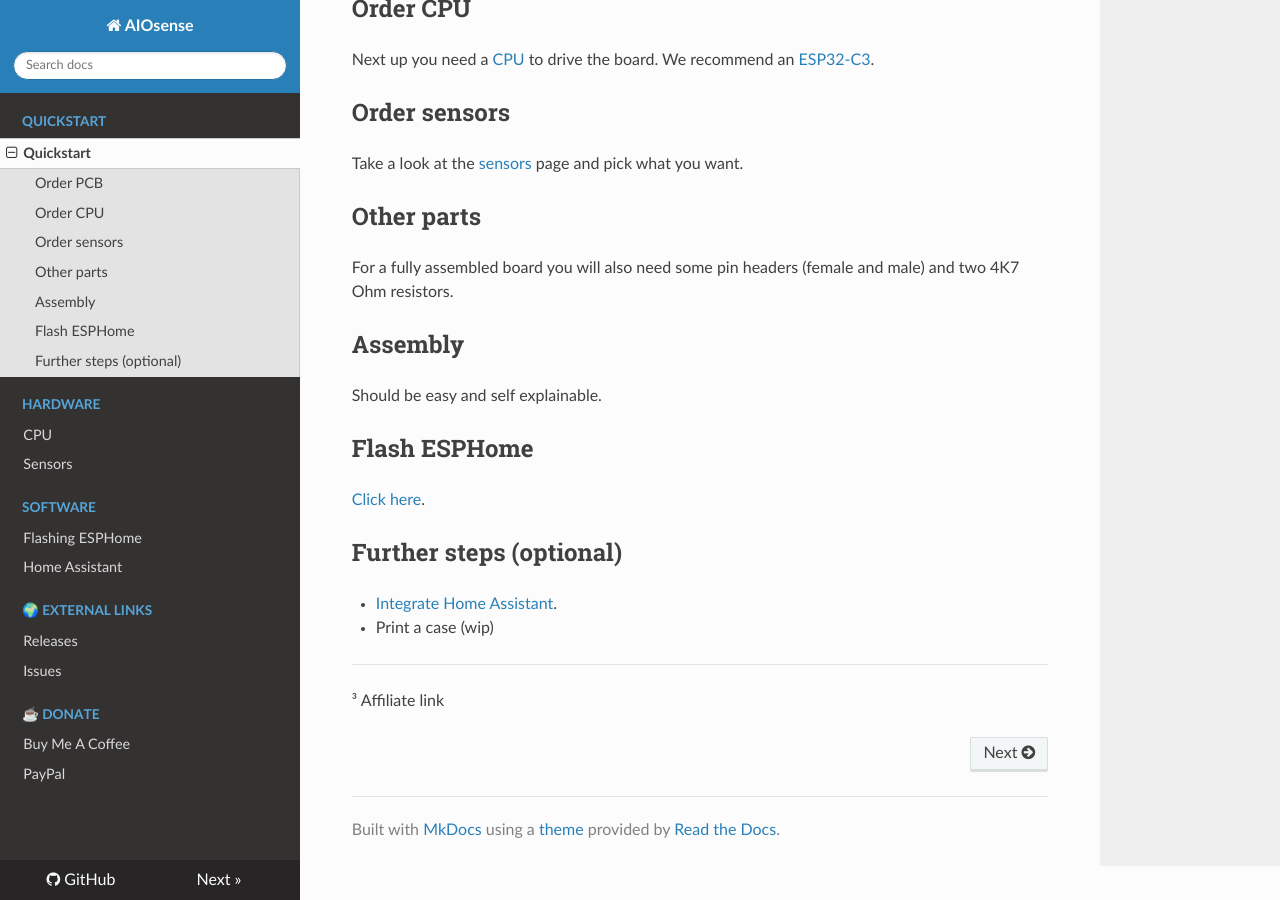
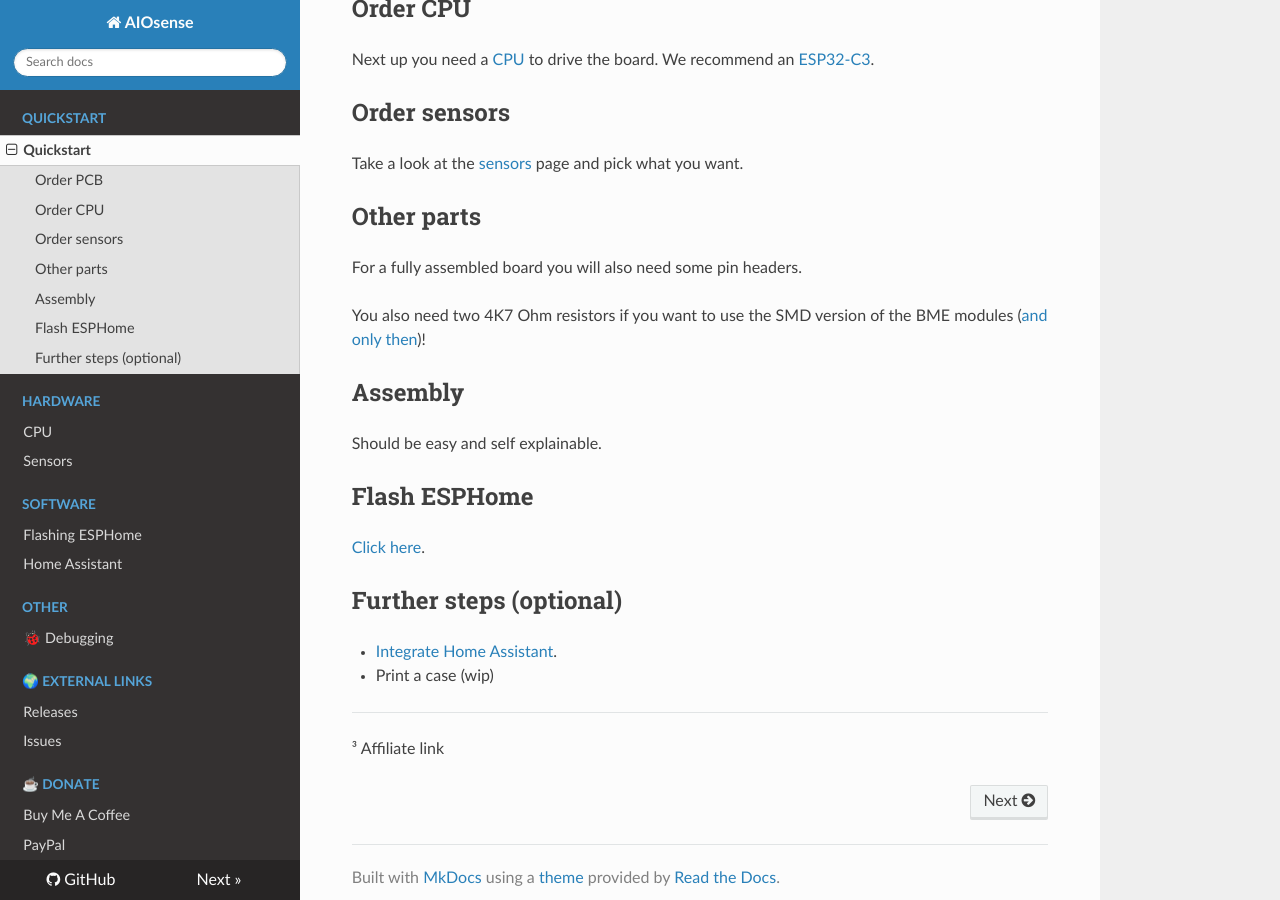
Before and after one commit to Schluggi/AIOsense, an MkDocs documentation site: the page built from docs/quickstart.md, in a window 1280 px wide and 900 px high, scrolled down 512 px. Built offline with MkDocs 1.6.1, drawn with Linux system fonts in a browser that asks for light colours; nearby versions of some CDN libraries.

Commit message:
added: debugging for I²C (#44)

```diff
--- a/docs/nav.yml
+++ b/docs/nav.yml
@@ -7,9 +7,14 @@
       - CPU: cpu.md
       - Sensors: sensors.md
 
+
+
   - Software:
       - Flashing ESPHome: flashing.md
       - Home Assistant: homeassistant.md
+
+  - Other:
+    - 🐞 Debugging: debugging.md
 
   - 🌍 External Links:
       - Releases: https://github.com/Schluggi/AIOsense/releases
--- a/docs/quickstart.md
+++ b/docs/quickstart.md
@@ -15,18 +15,27 @@
 the [release](https://github.com/Schluggi/AIOsense/releases/latest) page.
 
 ## Order CPU
-Next up you need a [CPU](cpu.md) to drive the board. We recommend an [ESP32-C3](https://de.aliexpress.com/item/1005004740051202.html?gatewayAdapt=glo2deu).
+
+Next up you need a [CPU](cpu.md) to drive the board. We recommend
+an [ESP32-C3](https://de.aliexpress.com/item/1005004740051202.html?gatewayAdapt=glo2deu).
 
 ## Order sensors
+
 Take a look at the [sensors](sensors.md) page and pick what you want.
 
 ## Other parts
-For a fully assembled board you will also need some pin headers (female and male) and two 4K7 Ohm resistors.
+
+For a fully assembled board you will also need some pin headers.
+
+You also need two 4K7 Ohm resistors if you want to use the SMD version of the BME
+modules ([and only then](../debugging))!
 
 ## Assembly
+
 Should be easy and self explainable.
 
 ## Flash ESPHome
+
 [Click here](flashing.md).
 
 ## Further steps (optional)
@@ -34,6 +43,5 @@
 - [Integrate Home Assistant](homeassistant.md).
 - Print a case (wip)
 
-
 <hr>
 ³ Affiliate link
```
Also changed, not shown: docs/debugging.md (added, +25 -0 lines), docs/img/resistors.png (added).
